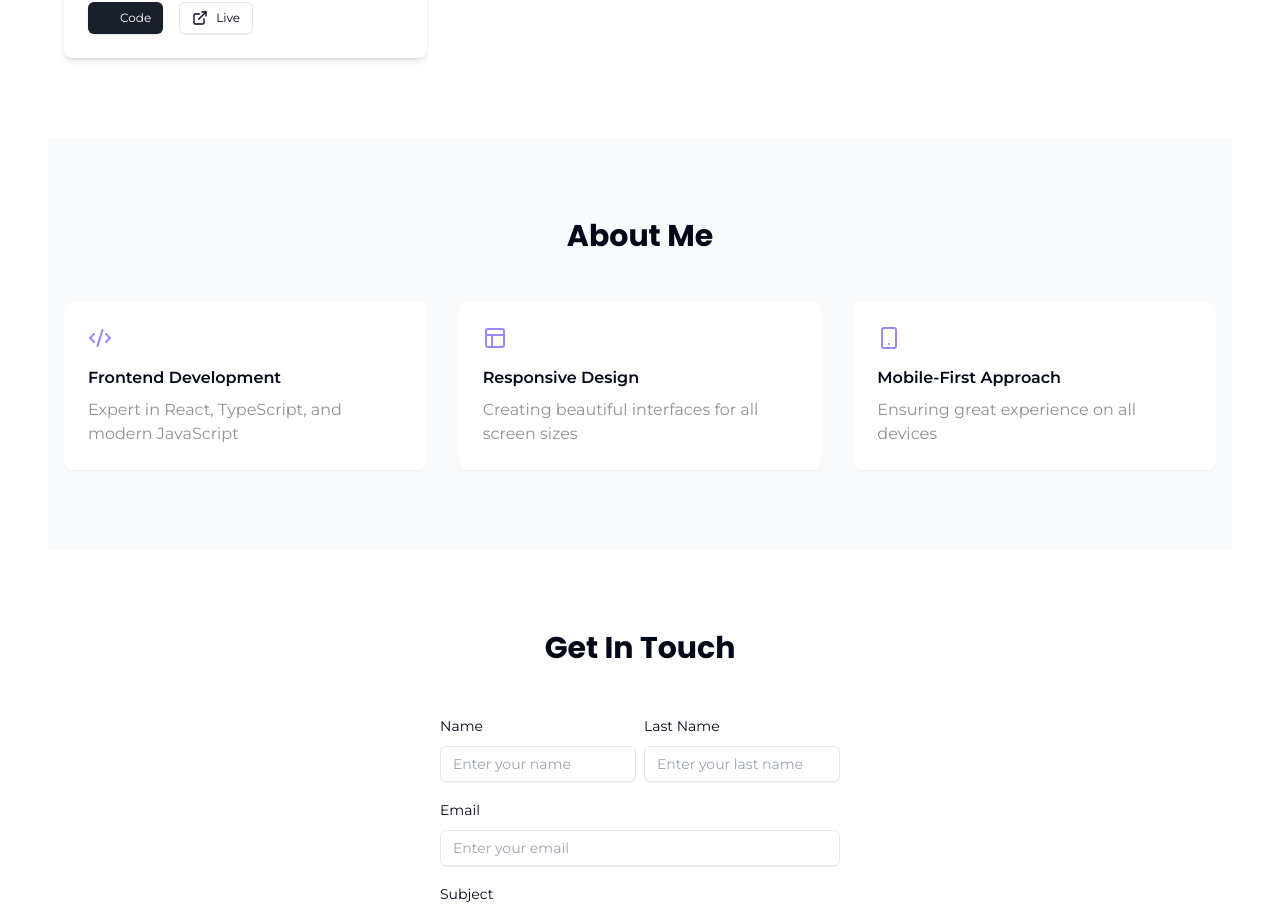
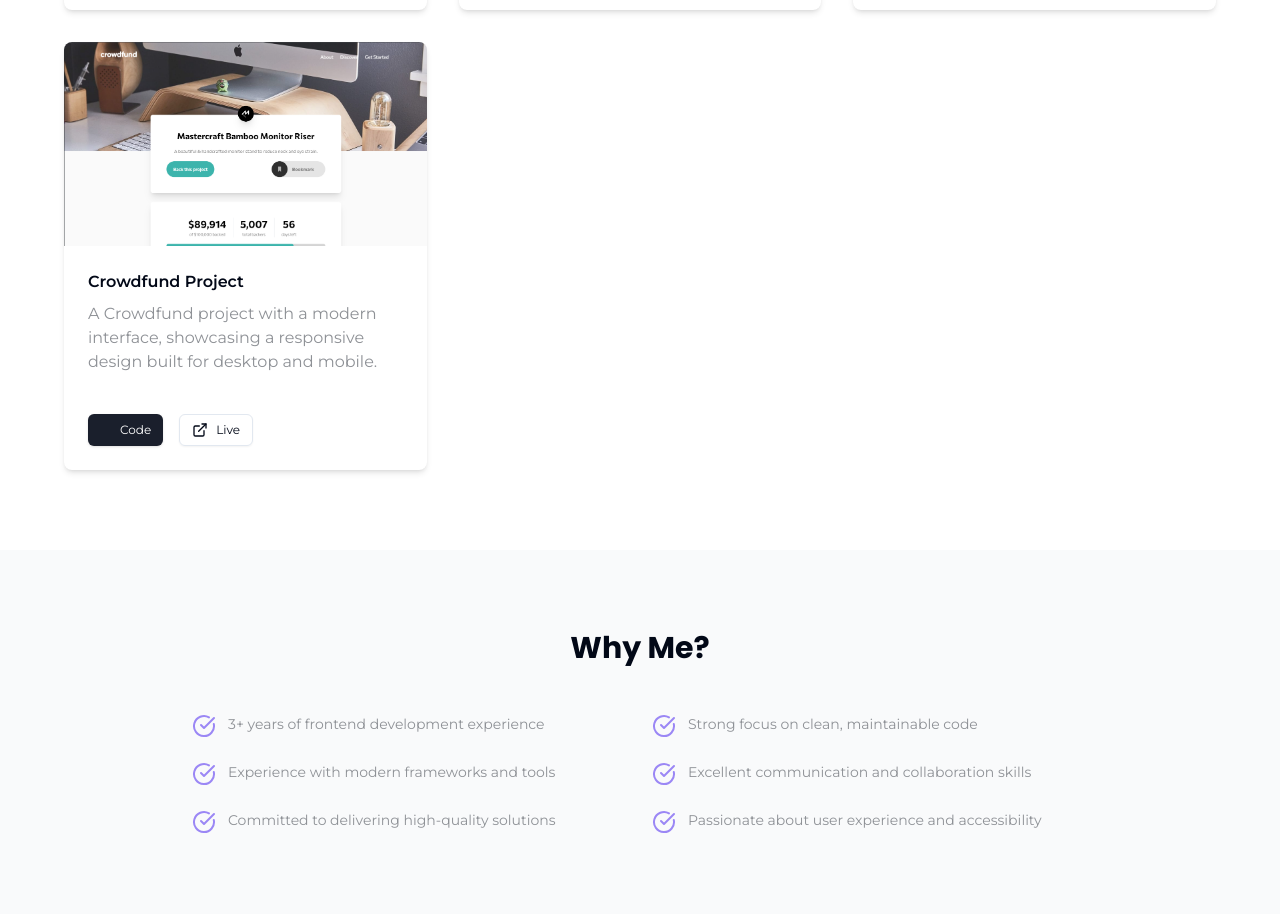
Before and after one commit to raphaeleliass/Meu-Portfolio, a Next.js app: page / in a window 1280 px wide. Shown: the part 1866-2780 px from the top of the page. Built offline with nearby package versions, Linux system fonts and the light colour scheme; some icons are missing.

Commit message:
feat: reorganize component imports and structure in the main page for improved layout

```diff
--- a/src/app/page.tsx
+++ b/src/app/page.tsx
@@ -1,28 +1,25 @@
+import Navigation from "@/components/Navbar";
+import Hero from "@/components/Hero";
 import AboutMe from "@/components/About-me";
+import Projects from "@/components/Projects";
+import WhyMe from "@/components/why-me";
 import Contact from "@/components/Contact";
+import ScrollToTopBtn from "@/components/ui/scroll-to-top-btn";
 import Footer from "@/components/Footer";
-import Hero from "@/components/Hero";
-import Navbar from "@/components/Navbar";
-import Projects from "@/components/Projects";
-import Services from "@/components/Services";
-import ScrollToTopBtn from "@/components/ui/scroll-to-top-btn";
-import React from "react";
 
-export default function Home() {
+const Index = () => {
   return (
-    <>
-      <Navbar />
+    <div className="min-h-screen">
+      <Navigation />
+      <Hero />
+      <AboutMe />
+      <Projects />
+      <WhyMe />
+      <Contact />
+      <ScrollToTopBtn />
+      <Footer/>
+    </div>
+  );
+};
 
-      <main className="flex flex-col items-center justify-center">
-        <Hero />
-        <Services />
-        <Projects />
-        <AboutMe />
-        <Contact />
-        <ScrollToTopBtn />
-      </main>
-
-      <Footer />
-    </>
-  );
-}
+export default Index;
```
